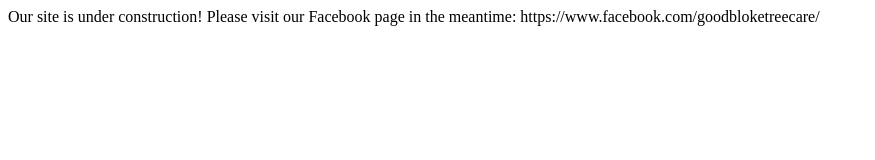
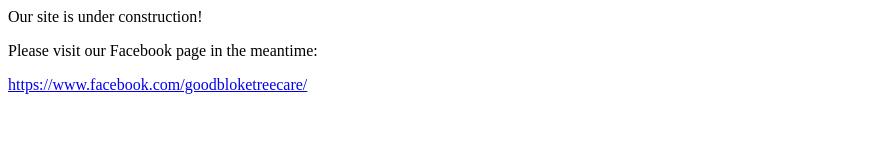
Before and after one commit to goodbloketreecare/goodbloketreecare.github.io, a plain HTML site: page index.html in a window 1280 px wide. Shown: the whole page, without its empty margins (0-875 px from the left). Drawn offline with Linux system fonts and the light colour scheme.

Commit message:
Update index.html

```diff
--- a/index.html
+++ b/index.html
@@ -1 +1,3 @@
-Our site is under construction! Please visit our Facebook page in the meantime: https://www.facebook.com/goodbloketreecare/
+<p>Our site is under construction!</p>
+<p>Please visit our Facebook page in the meantime:</p>
+<a href="https://www.facebook.com/goodbloketreecare/">https://www.facebook.com/goodbloketreecare/</a>
```
